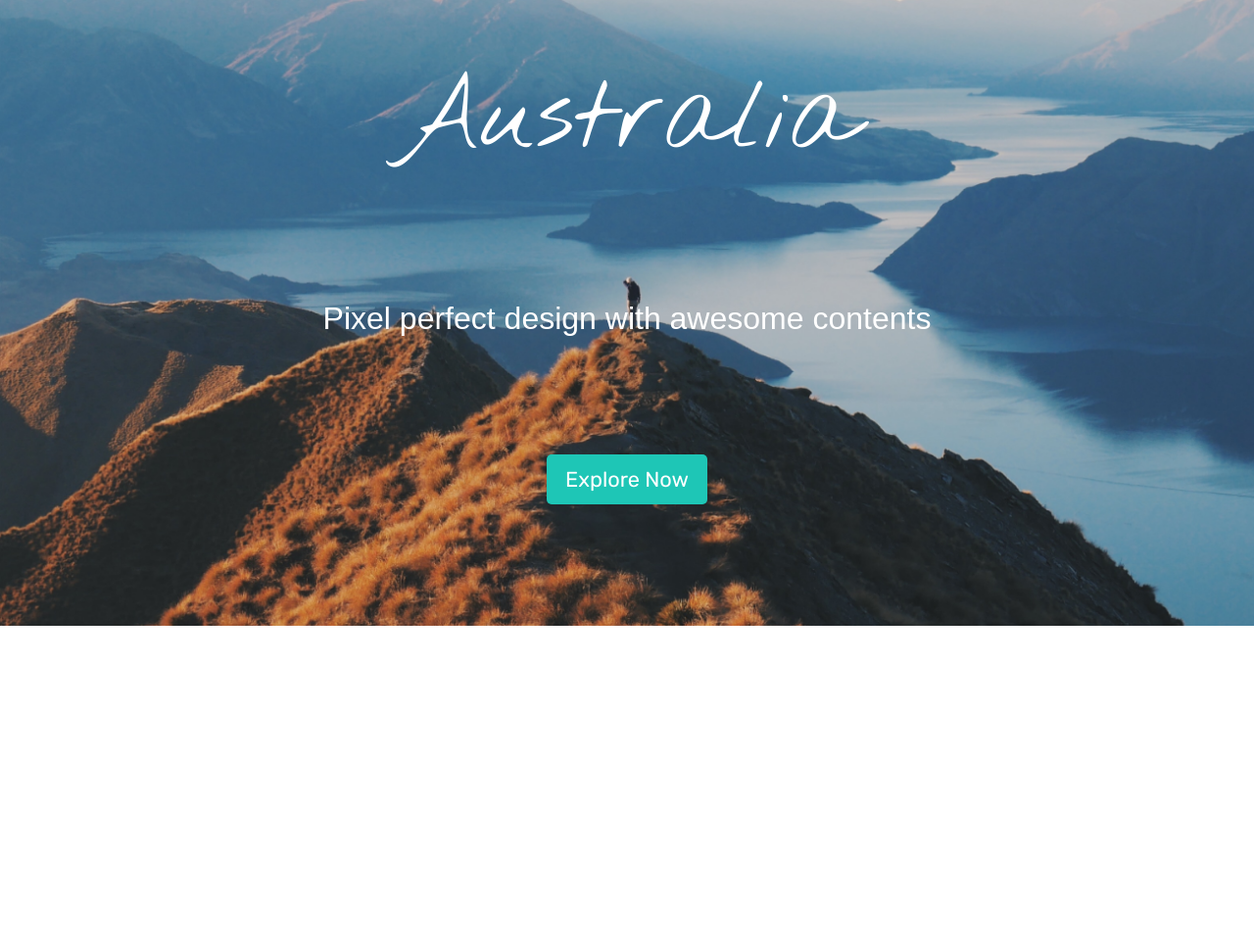
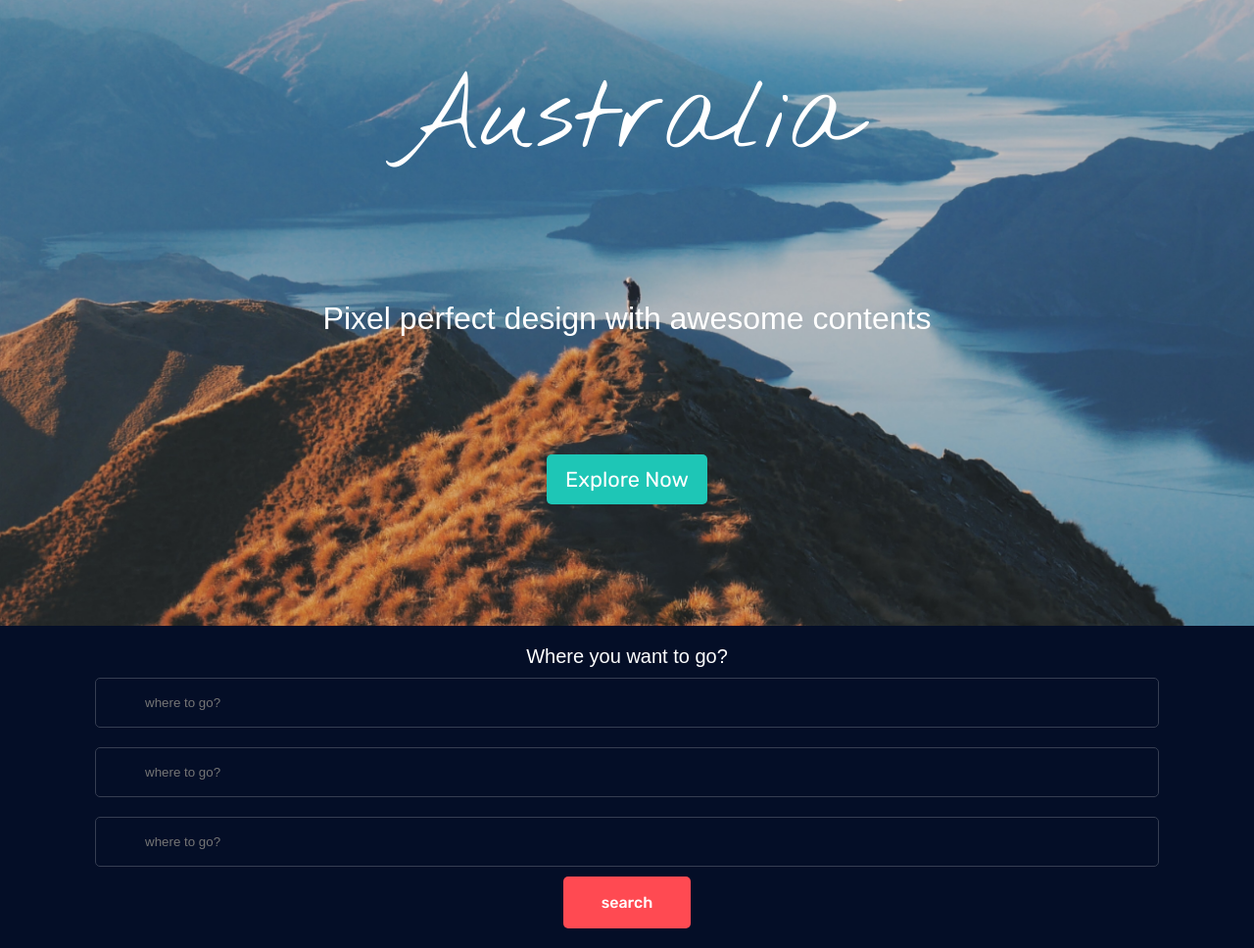
Before and after one commit to shayan881/template_project, a PHP site: page / in a window 1280 px wide. Shown: the part 95-1063 px from the top of the page at 98% size. Before the commit the page ends 734 px from the top, so only its background shows below. Run offline with PHP 8.4, Linux system fonts and the light colour scheme.

Commit message:
session 57

```diff
--- a/third_project/css/style.css
+++ b/third_project/css/style.css
@@ -128,3 +128,52 @@ nav li {
     background-color: #FF4A52;
     color: white !important;
 }
+
+.search-bar {
+    background-color: #040e27;
+    flex-direction: column;
+    padding: 20px 25px;
+    align-items: center;
+}
+
+.search-form {
+    flex-direction: column;
+    align-items: center;
+    width: 80%;
+}
+
+input {
+    width: 100%;
+    background-color: transparent;
+    outline: none;
+    border: 1px solid #363e52;
+    border-radius: 5px;
+    margin: 10px 10px;
+    padding: 17px 50px;
+    color: white;
+}
+
+.search-btn {
+    background-color: #FF4A52;
+    color: white;
+    padding: 17px 39px;
+    font-family: 'Rubik', sans-serif;
+    font-size: 16px;
+    font-weight: 500;
+    border: 0;
+    outline: 0;
+    border-radius: 5px;
+    transition: 0.3s;
+    cursor: pointer;
+}
+
+.search-btn:hover {
+    background-color: #1ec6b6;
+    color: white !important;
+}
+
+.search-bar h3 {
+    color: white;
+    font-weight: 400;
+    font-size: 20px;
+}
--- a/third_project/index.html
+++ b/third_project/index.html
@@ -11,7 +11,8 @@
     <link rel="preconnect" href="https://fonts.gstatic.com" crossorigin>
     <link href="https://fonts.googleapis.com/css2?family=Nothing+You+Could+Do&display=swap" rel="stylesheet">
 
-    <link href="https://fonts.googleapis.com/css2?family=Rubik:ital,wght@0,300..900;1,300..900&display=swap" rel="stylesheet">
+    <link href="https://fonts.googleapis.com/css2?family=Rubik:ital,wght@0,300..900;1,300..900&display=swap"
+        rel="stylesheet">
 
     <title>Document</title>
 </head>
@@ -57,6 +58,16 @@
                 <a class="slider-btn" href="#">Explore Now</a>
             </div>
         </section>
+
+        <section class="search-bar d-flex">
+            <h3>Where you want to go?</h3>
+            <form action="#" class="search-form d-flex">
+                <input type="text" name="" placeholder="where to go?">
+                <input type="text" name="" placeholder="where to go?">
+                <input type="text" name="" placeholder="where to go?">
+                <button class="search-btn" type="submit">search</button>
+            </form>
+        </section>
     </main>
     <footer></footer>
 
```
